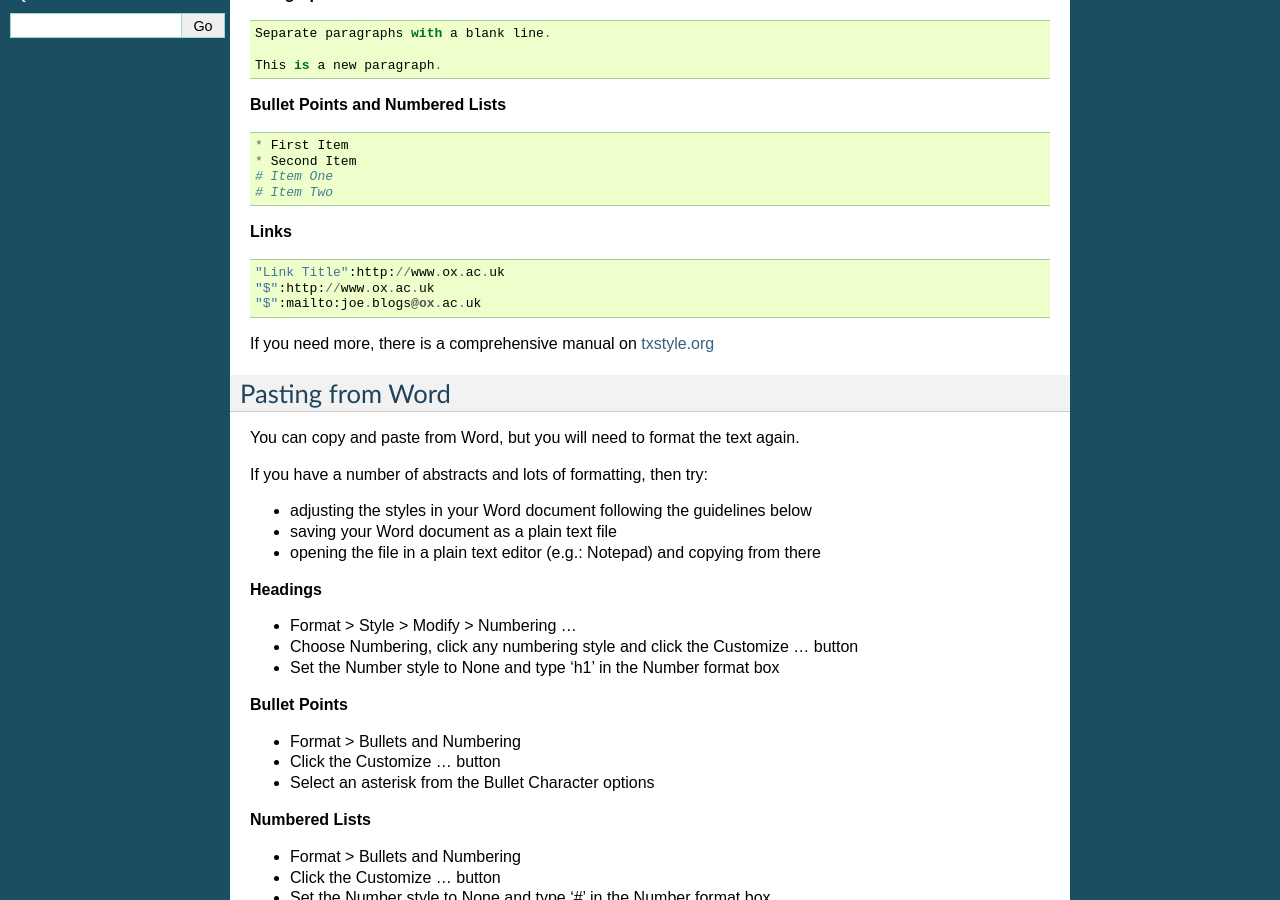
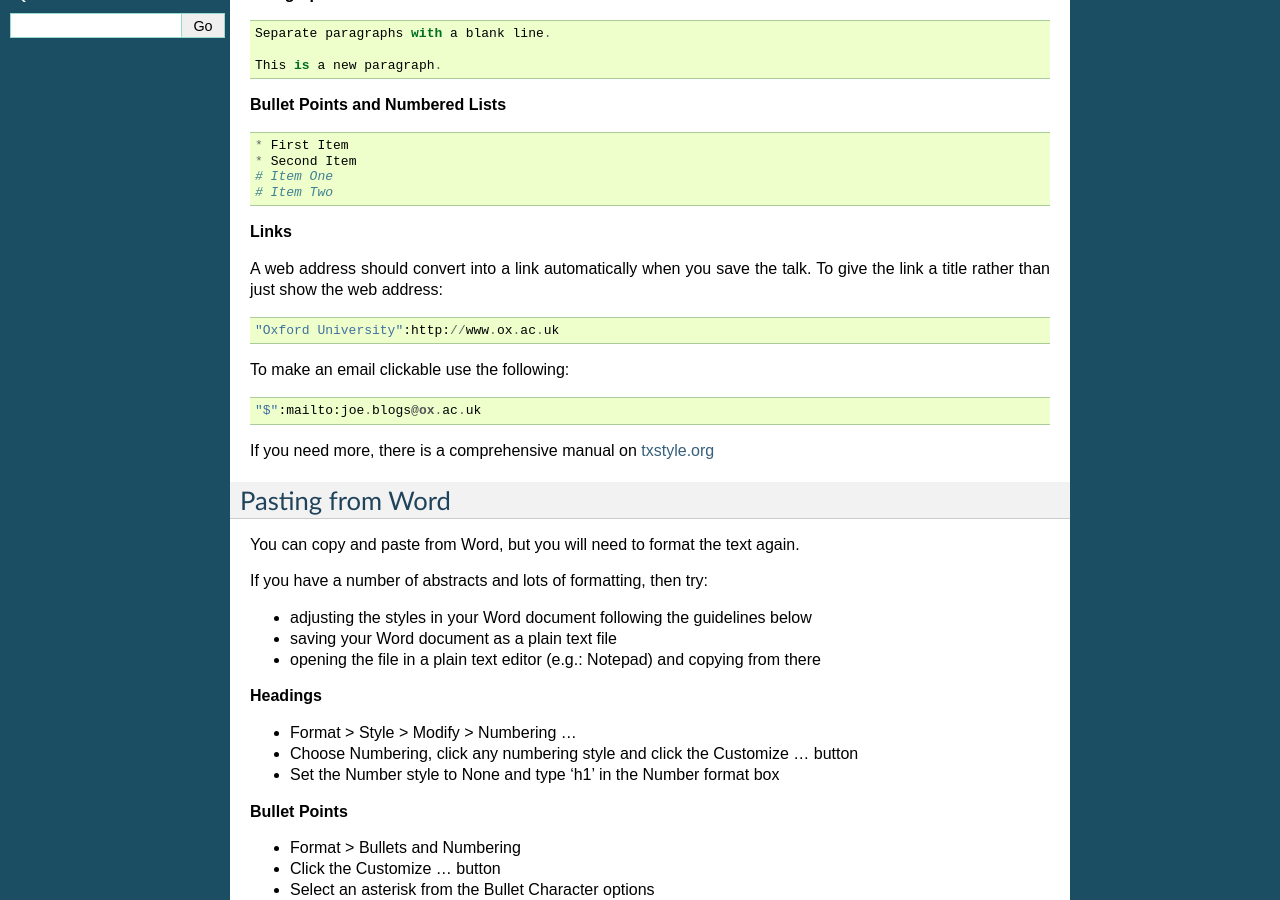
Before and after one commit to ox-it/talks.ox, a Sphinx documentation site: the page built from docs/source/user/talk-editors/formatting-the-abstract.rst, in a window 1280 px wide and 900 px high, scrolled down 335 px. Built offline with Sphinx 7.4.7, drawn with Linux system fonts in a browser that asks for light colours.

Commit message:
documenting the mailto closes #216

```diff
--- a/docs/source/user/talk-editors/formatting-the-abstract.rst
+++ b/docs/source/user/talk-editors/formatting-the-abstract.rst
@@ -34,10 +34,16 @@ The **Abstract** field uses the Textile markup language - the basics are very ea
 
 **Links**
 
+A web address should convert into a link automatically when you save the talk. To give the link a title rather than just show the web address:
+
 ::
 
-     "Link Title":http://www.ox.ac.uk
-     "$":http://www.ox.ac.uk
+     "Oxford University":http://www.ox.ac.uk
+
+To make an email clickable use the following:
+
+::
+
      "$":mailto:joe.blogs@ox.ac.uk
 
 If you need more, there is a comprehensive manual on `txstyle.org <http://txstyle.org>`_
```
